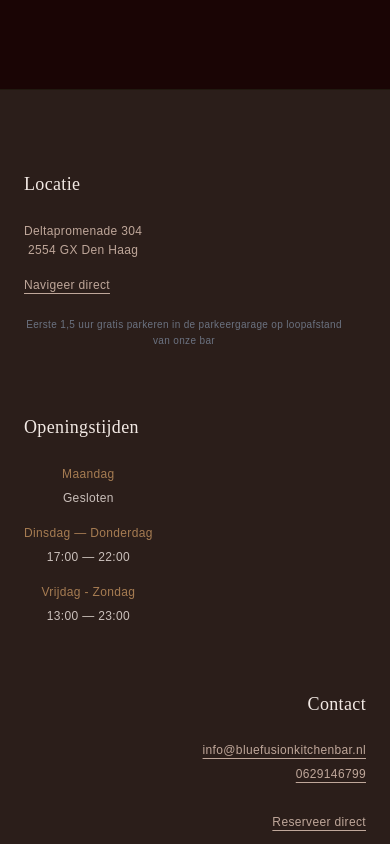
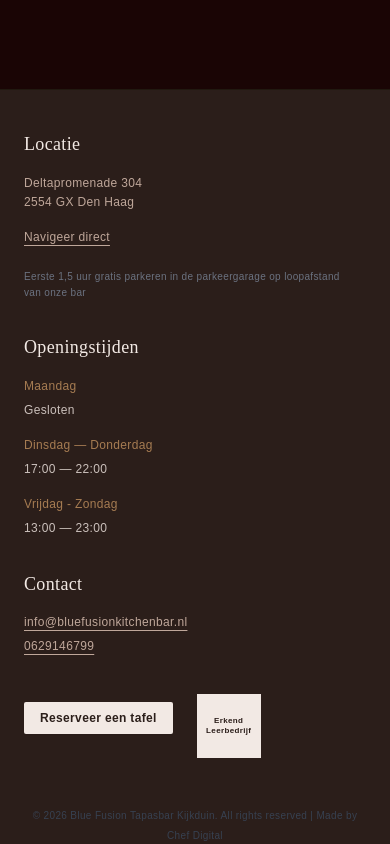
Before and after one commit to CD1878/BF-Test, a React (Vite) app: page / in a window 390 px wide. Shown: the part 6740-7584 px from the top of the page. Built offline with nearby package versions, Linux system fonts and the light colour scheme; a web font is replaced by a local one.

Commit message:
Optimize Footer layout for mobile (compact)

```diff
--- a/components/Footer.tsx
+++ b/components/Footer.tsx
@@ -2,13 +2,13 @@ import React from 'react';
 
 const Footer: React.FC = () => {
   return (
-    <footer id="contact" className="bg-bf-espresso text-bf-taupe py-20 font-sans text-sm font-light tracking-wide">
+    <footer id="contact" className="bg-bf-espresso text-bf-taupe py-10 md:py-20 font-sans text-sm font-light tracking-wide">
       <div className="container mx-auto px-6 md:px-12">
-        <div className="grid grid-cols-1 md:grid-cols-3 gap-16 md:gap-8 text-center md:text-left">
+        <div className="grid grid-cols-1 md:grid-cols-3 gap-8 md:gap-16 text-left">
 
           {/* Locatie */}
           <div className="flex flex-col items-start">
-            <h4 className="font-serif text-lg text-bf-cream mb-6">Locatie</h4>
+            <h4 className="font-serif text-lg text-bf-cream mb-4 md:mb-6">Locatie</h4>
             <p className="mb-4 text-bf-taupe leading-relaxed text-xs">
               Deltapromenade 304<br />
               2554 GX Den Haag
@@ -23,7 +23,7 @@ const Footer: React.FC = () => {
 
           {/* Openingstijden */}
           <div className="flex flex-col items-start">
-            <h4 className="font-serif text-lg text-bf-cream mb-6">Openingstijden</h4>
+            <h4 className="font-serif text-lg text-bf-cream mb-4 md:mb-6">Openingstijden</h4>
             <div className="leading-relaxed space-y-4 text-xs">
               <div>
                 <span className="block text-bf-gold mb-1">Maandag</span>
@@ -41,36 +41,35 @@ const Footer: React.FC = () => {
           </div>
 
           {/* Contact */}
-          <div className="flex flex-col items-end text-right">
-            <h4 className="font-serif text-lg text-bf-cream mb-6">Contact</h4>
+          <div className="flex flex-col items-start md:items-end text-left md:text-right">
+            <h4 className="font-serif text-lg text-bf-cream mb-4 md:mb-6">Contact</h4>
             <p className="mb-2 text-xs">
               <a href="mailto:info@bluefusionkitchenbar.nl" className="hover:text-bf-cream transition-colors underline decoration-1 underline-offset-4">
                 info@bluefusionkitchenbar.nl
               </a>
             </p>
-            <p className="mb-8 text-xs">
+            <p className="mb-6 md:mb-8 text-xs">
               <a href="tel:0629146799" className="hover:text-bf-cream transition-colors underline decoration-1 underline-offset-4">
                 0629146799
               </a>
             </p>
-            <p className="mb-8 text-xs underline decoration-1 underline-offset-4 hover:text-bf-cream cursor-pointer transition-colors">
-              Reserveer direct
-            </p>
 
-            <div className="mt-4">
-              <div className="bg-bf-cream p-1 w-16 h-16 flex items-center justify-center">
-                <span className="text-[8px] text-bf-espresso font-bold text-center leading-tight">Erkend<br />Leerbedrijf</span>
+            <div className="flex flex-row md:flex-col items-center md:items-end gap-6 md:gap-0">
+              <div className="mt-4 md:mt-4 order-2 md:order-1">
+                <div className="bg-bf-cream p-1 w-16 h-16 flex items-center justify-center">
+                  <span className="text-[8px] text-bf-espresso font-bold text-center leading-tight">Erkend<br />Leerbedrijf</span>
+                </div>
               </div>
+
+              <button className="mt-0 md:mt-8 bg-bf-cream text-bf-espresso px-4 py-2 text-xs font-bold rounded-sm shadow-sm hover:bg-white transition-colors order-1 md:order-2">
+                Reserveer een tafel
+              </button>
             </div>
-
-            <button className="mt-8 bg-bf-cream text-bf-espresso px-4 py-2 text-xs font-bold rounded-sm shadow-sm hover:bg-white transition-colors">
-              Reserveer een tafel
-            </button>
           </div>
 
         </div>
 
-        <div className="text-center mt-24 text-[10px] text-gray-700">
+        <div className="text-center mt-12 md:mt-24 text-[10px] text-gray-700">
           <p>© 2026 Blue Fusion Tapasbar Kijkduin. All rights reserved | Made by <a href="#" className="hover:text-gray-500 transition-colors">Chef Digital</a></p>
         </div>
       </div>
```
